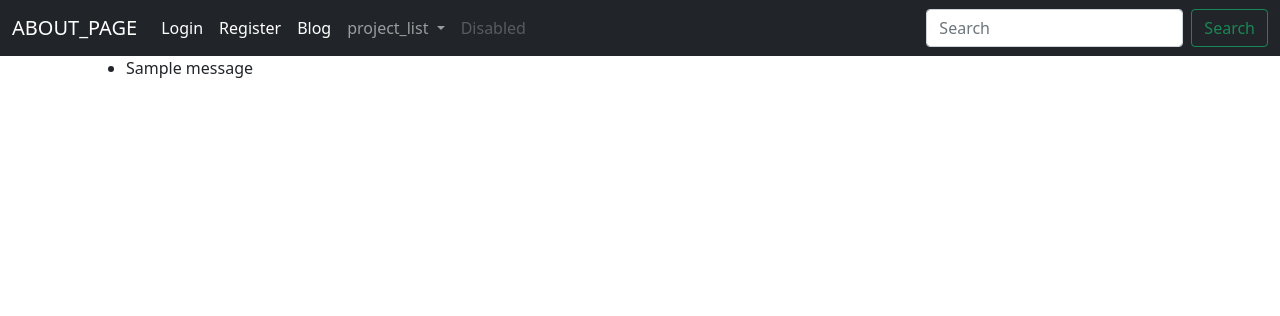
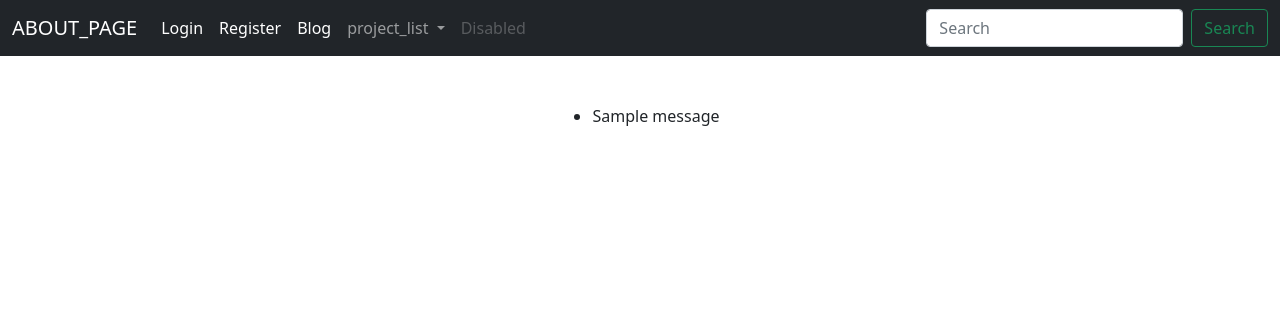
Before and after one commit to Dslate88/tf-aws-django-website, a Django app: template base/templates/base.html in a window 1280 px wide. Shown: the top 316 px of the page. Run offline with Django 4.2, Linux system fonts and the light colour scheme; the template is opened without the code that fills it, so the values that code supplies are empty; tables that the repository leaves empty hold one stand-in row (values such as "Sample post"); one stand-in notice (Sample message) is shown.

Commit message:
html message center fmt

```diff
--- a/base/templates/base.html
+++ b/base/templates/base.html
@@ -102,18 +102,13 @@
 <main role="main" class="container">
 
     <!-- Message display -->
-  <div class="container-fluid">
-    <div class="col-md-8">
+    <div class="col d-flex justify-content-center mt-5">
         {% if messages %}
         <ul class="messages">
             {% for message in messages %}
-        <li{% if message.tags %} class="{{ message.tags }}"{% endif %}>
-            {% if message.level == DEFAULT_MESSAGE_LEVELS.ERROR %}Important: {% endif %}
-            {{ message }}
-        </li>
+            <li{% if message.tags %} class="{{ message.tags }}"{% endif %}>{{ message }}</li>
             {% endfor %}
         </ul>
-    </div>
         {% endif %}
     </div>
 
@@ -121,7 +116,6 @@
     {% block content %}
 
     {% endblock %}
-
 </main>
 
 <!-- bootstrap javascript dependency -->
```
Lines whose indentation alone changed are shown as unchanged.
